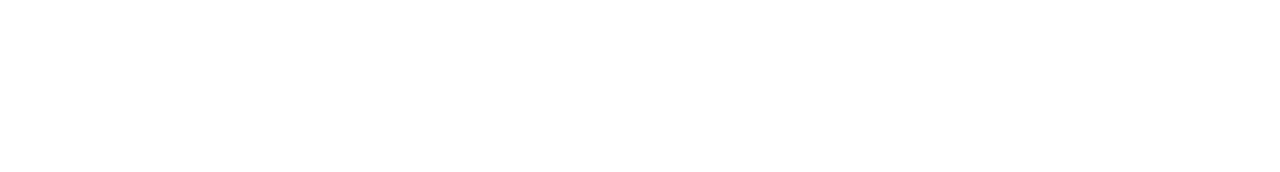
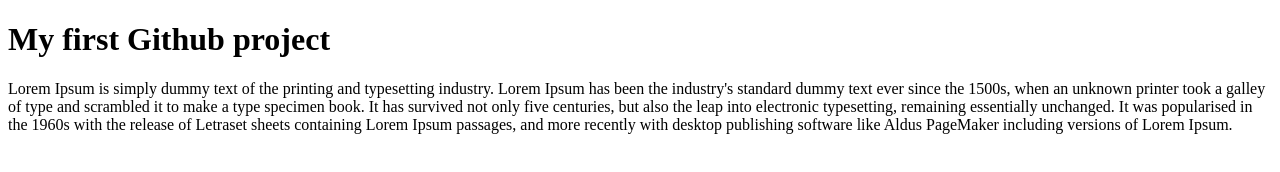
Before and after one commit to kcollins-marton/example.com, a plain HTML site: page index.html in a window 1280 px wide. Drawn offline with Linux system fonts and the light colour scheme.

Commit message:
H1 and first paragraph
Added the H1 and a first paragraph of information.

```diff
--- a/index.html
+++ b/index.html
@@ -7,5 +7,10 @@
 </head>
 
 <body>
+<header>
+<h1>My first Github project</h1>
+</header>
+<p><p>Lorem Ipsum is simply dummy text of the printing and typesetting industry. Lorem Ipsum has been the industry's standard dummy text ever since the 1500s, when an unknown printer took a galley of type and scrambled it to make a type specimen book. It has survived not only five centuries, but also the leap into electronic typesetting, remaining essentially unchanged. It was popularised in the 1960s with the release of Letraset sheets containing Lorem Ipsum passages, and more recently with desktop publishing software like Aldus PageMaker including versions of Lorem Ipsum.</p></p>
+
 </body>
 </html>
```
